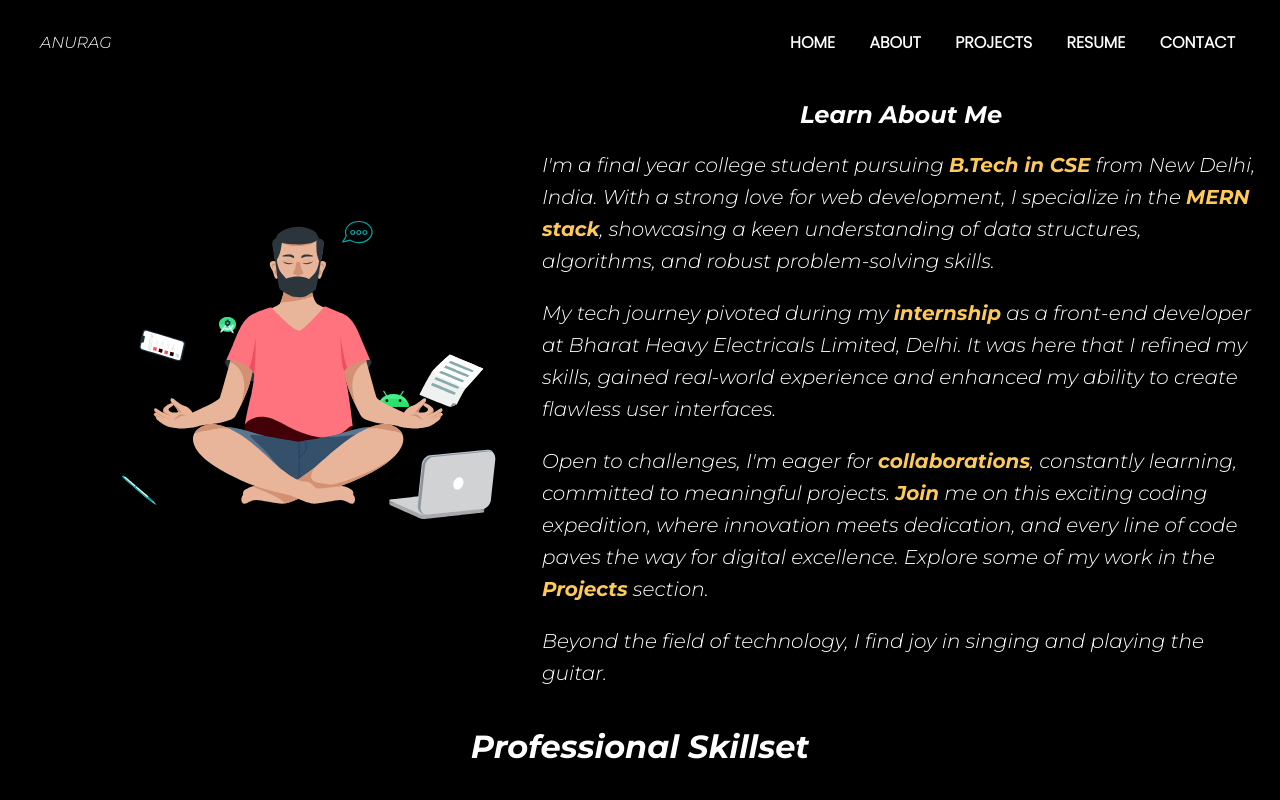
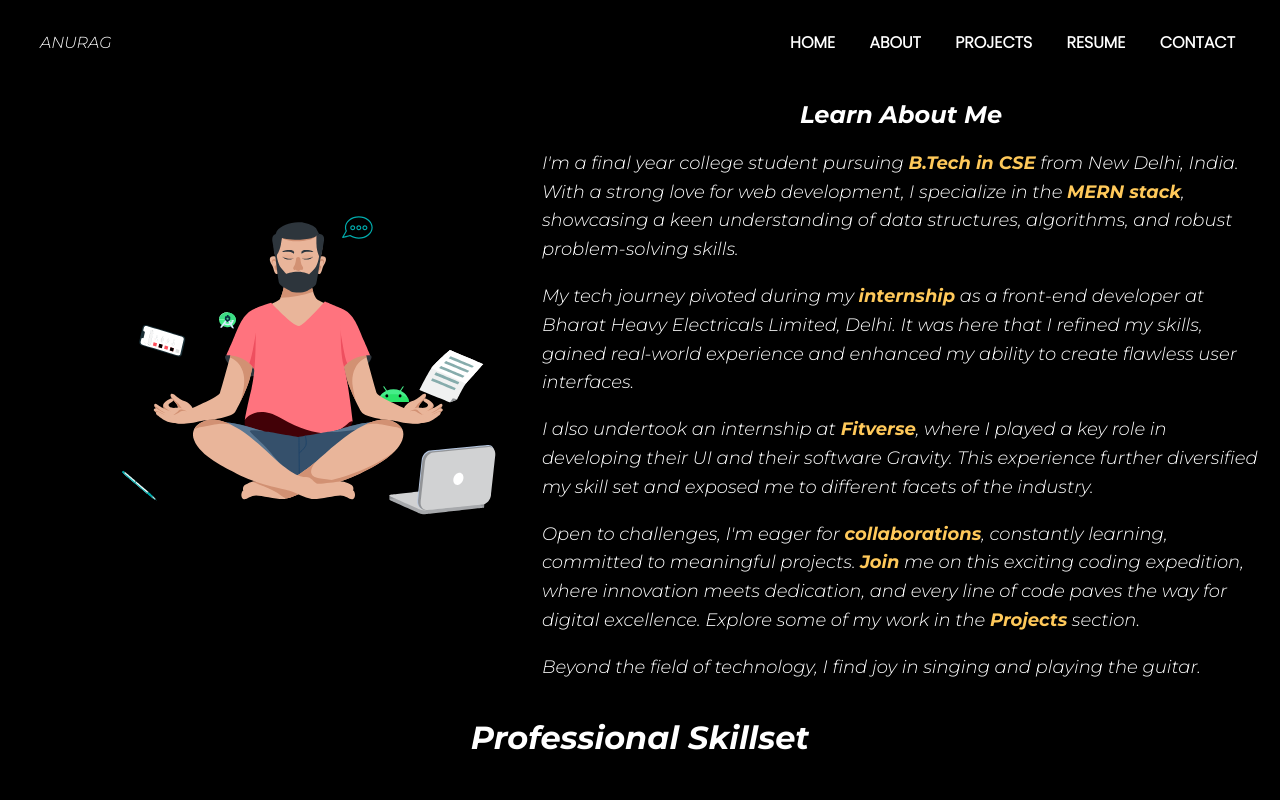
Before and after one commit to anu0108/Portfolio, a React (Create React App) app: page /about in a window 1280 px wide. Shown: the top 800 px of the page. Built offline with nearby package versions, Linux system fonts and the light colour scheme.

Commit message:
fix: about

```diff
--- a/src/Components/About.js
+++ b/src/Components/About.js
@@ -2,6 +2,7 @@ import "../Styles/about.css";
 import Lottie from "lottie-react";
 import Developer_Yogi from "../LottieFiles/Developer_Yogi.json";
 import Skills from "./Skills";
+import { Link } from "react-router-dom";
 
 const About = () => {
   return (
@@ -16,30 +17,43 @@ const About = () => {
           <h2>Learn About Me</h2>
           <p id="para1">
             I'm a final year college student pursuing <b>B.Tech in CSE</b> from
-          New Delhi, India. With a strong love for web development, I specialize
-          in the <b>MERN stack</b>, showcasing a keen understanding of data
-          structures, algorithms, and robust problem-solving skills.
+            New Delhi, India. With a strong love for web development, I
+            specialize in the <b>MERN stack</b>, showcasing a keen understanding
+            of data structures, algorithms, and robust problem-solving skills.
           </p>
 
           <p>
             My tech journey pivoted during my <b>internship</b> as a front-end
-          developer at Bharat Heavy Electricals Limited, Delhi. It was here that
-          I refined my skills, gained real-world experience and enhanced my
-          ability to create flawless user interfaces.
+            developer at Bharat Heavy Electricals Limited, Delhi. It was here
+            that I refined my skills, gained real-world experience and enhanced
+            my ability to create flawless user interfaces.
+          </p>
+
+          <p>
+            I also undertook an internship at
+            <Link href="https://www.linkedin.com/company/fitverse-fit/">
+              <b> Fitverse</b>
+            </Link>
+            , where I played a key role in developing their UI and their
+            software Gravity. This experience further diversified my skill set
+            and exposed me to different facets of the industry.
           </p>
 
           <p>
             Open to challenges, I'm eager for <b>collaborations</b>, constantly
             learning, committed to meaningful projects. <b>Join</b> me on this
             exciting coding expedition, where innovation meets dedication, and
-          every line of code paves the way for digital excellence. Explore some
-          of my work in the <b>Projects</b> section.
+            every line of code paves the way for digital excellence. Explore
+            some of my work in the <b>Projects</b> section.
           </p>
 
-        <p>Beyond the field of technology, I find joy in singing and playing the guitar.</p>
+          <p>
+            Beyond the field of technology, I find joy in singing and playing
+            the guitar.
+          </p>
         </div>
       </div>
-    <Skills/>
+      <Skills />
     </>
   );
 };
--- a/src/Styles/about.css
+++ b/src/Styles/about.css
@@ -1,13 +1,13 @@
-.about-container{
+.about-container {
   display: flex;
 }
 
-.developer-yogi{
+.developer-yogi {
   width: 480px;
   margin-left: 80px;
 }
 
-.about-text{
+.about-text {
   margin-left: 20px;
   margin-top: 45px;
   color: white;
@@ -15,46 +15,51 @@
   margin-right: 20px;
 }
 
-.about-text h2{
+.about-text h2 {
   text-align: center;
 }
 
-#para1{
+#para1 {
   margin-top: 10px;
 }
 
-.about-text p{
+.about-text p {
   line-height: 1.6;
-    font-size: 20px;
+  font-size: 18px;
   font-weight: 400;
 }
 
-b{
-    color: #ffc95a;
+.about-text a {
+  text-decoration: none;
 }
 
-@media (min-width:855px) and (max-width:955px){
-    .developer-yogi{
+b {
+  color: #ffc95a;
+  text-decoration: none;
+}
+
+@media (min-width: 855px) and (max-width: 955px) {
+  .developer-yogi {
     margin-left: 60px;
   }
 }
 
-@media (max-width:855px){
-    .about-container{
+@media (max-width: 855px) {
+  .about-container {
     flex-direction: column;
     justify-content: center;
     align-items: center;
   }
-    .skills-container{
+  .skills-container {
     margin: 2px 11%;
   }
 
-    .developer-yogi{
+  .developer-yogi {
     margin-left: 10px;
     margin-right: 10px;
   }
 
-    .about-text{
+  .about-text {
     margin-left: 10px;
     margin-right: 10px;
     width: 610px;
@@ -62,18 +67,18 @@ b{
   }
 }
 
-@media (max-width:655px){
-    .about-text{
-        margin-left:8px;
+@media (max-width: 655px) {
+  .about-text {
+    margin-left: 8px;
     margin-right: 8px;
-        width:430px
+    width: 430px;
   }
 }
 
-@media (max-width : 460px){
-    .about-text{
-        margin-left:8px;
+@media (max-width: 460px) {
+  .about-text {
+    margin-left: 8px;
     margin-right: 8px;
-        width:365px
+    width: 365px;
   }
 }
--- a/src/Styles/projects.css
+++ b/src/Styles/projects.css
@@ -1,18 +1,18 @@
-b{
+b {
   color: #ffc95a;
 }
 
-
-.projects-section{
+.projects-section {
   color: white;
   margin-top: 70px;
 }
 
-.projects-section h1,.projects-section h4{
+.projects-section h1,
+.projects-section h4 {
   text-align: center;
 }
 
-.project-links:after{
+.project-links:after {
   background: none repeat scroll 0 0 transparent;
   bottom: 0;
   content: "";
@@ -30,16 +30,16 @@ b{
   left: 0;
   margin: 0 auto;
 }
-.projects{
+.projects {
   display: flex;
   flex-wrap: wrap;
   justify-content: center;
   margin: 45px 0%;
 }
 
-.image-container{
+.image-container {
   width: 100%;
-    height: 196px;
+  height: 250px;
   display: flex;
   background-color: rgba(245, 245, 245, 0.266);
   position: relative;
@@ -47,46 +47,42 @@ b{
   overflow: hidden; /* Ensures border-radius is applied correctly */
 }
 
-.project-card{
-    width: 350px;
+.project-card {
+  width: 400px;
   margin: 0px 25px 50px 25px;
 }
 
-.project-image{
-    /* border-radius:  20px 20px 0 0; */
+.project-image {
   width: 100%;
-    /* background-color: hsl(0, 0%, 90%); */
 }
 
-.project-text{
+.project-text {
   height: 100%;
   margin-bottom: 8px;
   /* margin: 0 8px; */
 }
 
-
-.project-links{
+.project-links {
   text-decoration: none;
   position: relative;
-    color:white;
+  color: white;
   margin-right: 10px;
 }
 
-@media (max-width:1218px){
-    .project-card{
-        width:320px ;
+@media (max-width: 1218px) {
+  .project-card {
+    width: 320px;
   }
-    .project-image{
-        width:320px
+  .project-image {
+    width: 320px;
+  }
 }
 
+@media (max-width: 763px) {
+  .project-card {
+    width: 290px;
   }
-
-@media (max-width:763px){
-    .project-card{
-        width:290px ;
-    }
-    .project-image{
-        width:290px
+  .project-image {
+    width: 290px;
   }
 }
```
Lines whose indentation alone changed are shown as unchanged.
